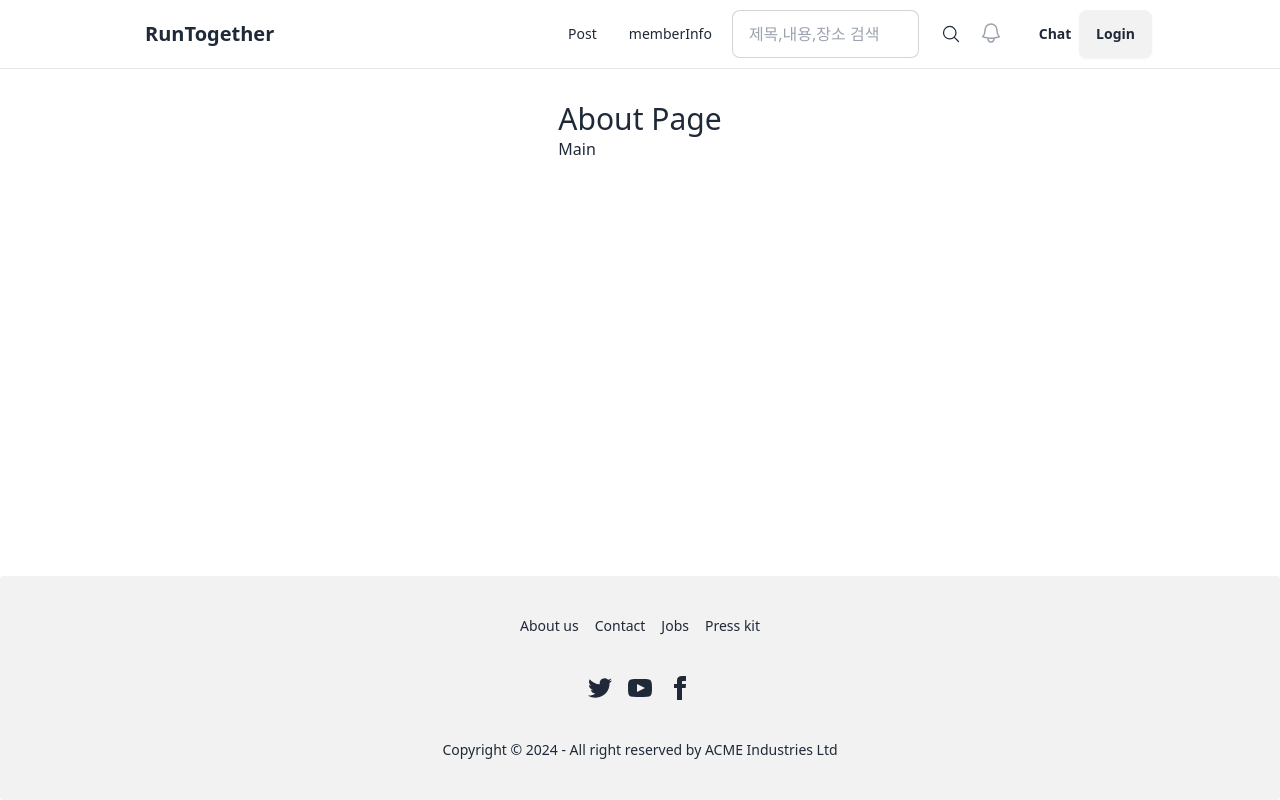
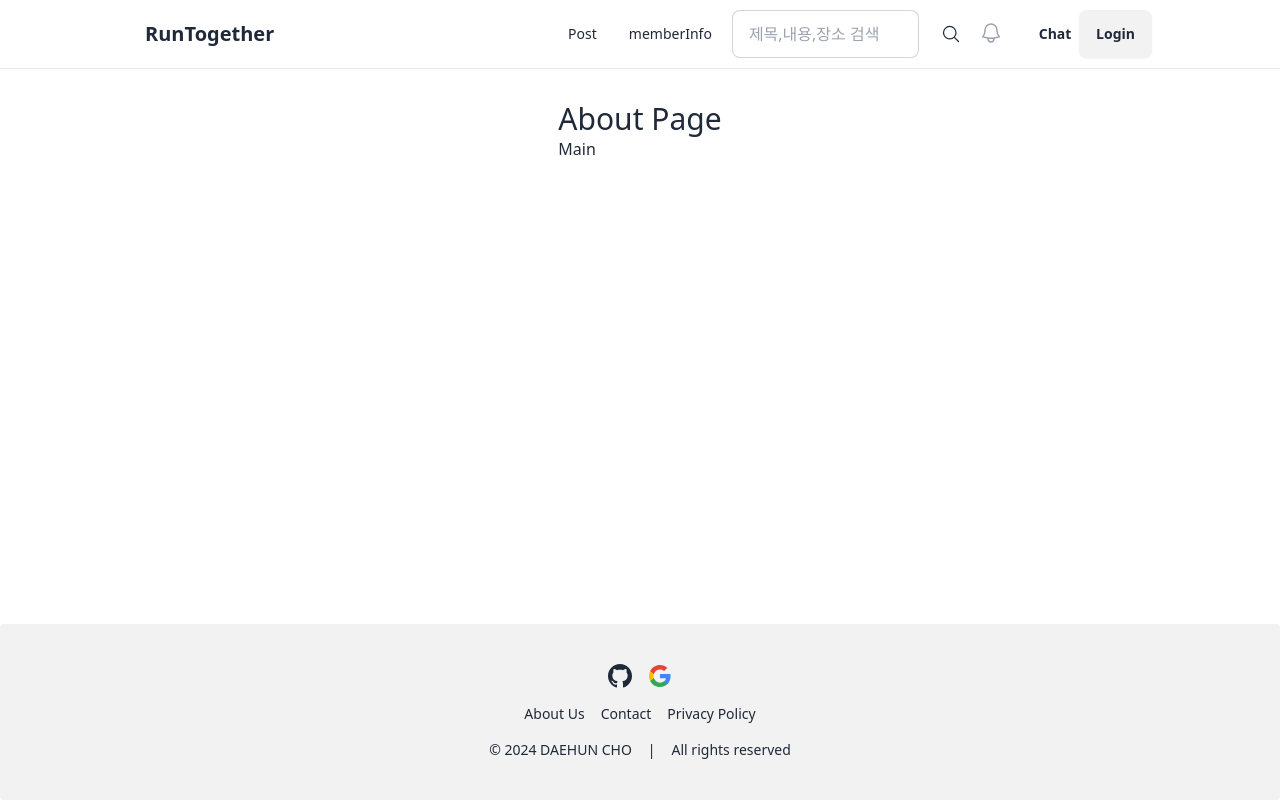
Before and after one commit to CHOHUNE/TOGERUN_FRONT, a React (Create React App) app: page /about in a window 1280 px wide. Built offline with nearby package versions, Linux system fonts and the light colour scheme.

Commit message:
refactor : 푸터 수정

```diff
--- a/src/component/common/Footer.js
+++ b/src/component/common/Footer.js
@@ -1,49 +1,38 @@
 import React from 'react';
 
-function Footer(props) {
+function Footer() {
     return (
-        <footer className="footer footer-center p-10 bg-base-200 text-base-content rounded ">
-            <nav className="grid grid-flow-col gap-4">
-                {/* eslint-disable-next-line jsx-a11y/anchor-is-valid */}
-                <a className="link link-hover">About us</a>
-                {/* eslint-disable-next-line jsx-a11y/anchor-is-valid */}
-                <a className="link link-hover">Contact</a>
-                {/* eslint-disable-next-line jsx-a11y/anchor-is-valid */}
-                <a className="link link-hover">Jobs</a>
-                {/* eslint-disable-next-line jsx-a11y/anchor-is-valid */}
-                <a className="link link-hover">Press kit</a>
-            </nav>
-            <nav>
-                <div className="grid grid-flow-col gap-4">
-                    {/* eslint-disable-next-line jsx-a11y/anchor-is-valid */}
-                    <a>
-                        <svg xmlns="http://www.w3.org/2000/svg" width="24" height="24" viewBox="0 0 24 24"
-                             className="fill-current">
-                            <path
-                                d="M24 4.557c-.883.392-1.832.656-2.828.775 1.017-.609 1.798-1.574 2.165-2.724-.951.564-2.005.974-3.127 1.195-.897-.957-2.178-1.555-3.594-1.555-3.179 0-5.515 2.966-4.797 6.045-4.091-.205-7.719-2.165-10.148-5.144-1.29 2.213-.669 5.108 1.523 6.574-.806-.026-1.566-.247-2.229-.616-.054 2.281 1.581 4.415 3.949 4.89-.693.188-1.452.232-2.224.084.626 1.956 2.444 3.379 4.6 3.419-2.07 1.623-4.678 2.348-7.29 2.04 2.179 1.397 4.768 2.212 7.548 2.212 9.142 0 14.307-7.721 13.995-14.646.962-.695 1.797-1.562 2.457-2.549z"></path>
+        <footer className="footer footer-center p-10 bg-base-200 text-base-content rounded">
+            <div className="grid grid-flow-row gap-4">
+                <nav className="grid grid-flow-col gap-4">
+                    <a href="https://github.com/CHOHUNE" target="_blank" rel="noopener noreferrer" className="tooltip" data-tip="GitHub">
+                        <svg xmlns="http://www.w3.org/2000/svg" width="24" height="24" viewBox="0 0 24 24" className="fill-current">
+                            <path d="M12 0c-6.626 0-12 5.373-12 12 0 5.302 3.438 9.8 8.207 11.387.599.111.793-.261.793-.577v-2.234c-3.338.726-4.033-1.416-4.033-1.416-.546-1.387-1.333-1.756-1.333-1.756-1.089-.745.083-.729.083-.729 1.205.084 1.839 1.237 1.839 1.237 1.07 1.834 2.807 1.304 3.492.997.107-.775.418-1.305.762-1.604-2.665-.305-5.467-1.334-5.467-5.931 0-1.311.469-2.381 1.236-3.221-.124-.303-.535-1.524.117-3.176 0 0 1.008-.322 3.301 1.23.957-.266 1.983-.399 3.003-.404 1.02.005 2.047.138 3.006.404 2.291-1.552 3.297-1.23 3.297-1.23.653 1.653.242 2.874.118 3.176.77.84 1.235 1.911 1.235 3.221 0 4.609-2.807 5.624-5.479 5.921.43.372.823 1.102.823 2.222v3.293c0 .319.192.694.801.576 4.765-1.589 8.199-6.086 8.199-11.386 0-6.627-5.373-12-12-12z"/>
                         </svg>
                     </a>
-                    {/* eslint-disable-next-line jsx-a11y/anchor-is-valid */}
-                    <a>
-                        <svg xmlns="http://www.w3.org/2000/svg" width="24" height="24" viewBox="0 0 24 24"
-                             className="fill-current">
-                            <path
-                                d="M19.615 3.184c-3.604-.246-11.631-.245-15.23 0-3.897.266-4.356 2.62-4.385 8.816.029 6.185.484 8.549 4.385 8.816 3.6.245 11.626.246 15.23 0 3.897-.266 4.356-2.62 4.385-8.816-.029-6.185-.484-8.549-4.385-8.816zm-10.615 12.816v-8l8 3.993-8 4.007z"></path>
+                    <a href="mailto:yuureru@gmail.com" className="tooltip" data-tip="Email">
+                        <svg xmlns="http://www.w3.org/2000/svg" width="24" height="24" viewBox="0 0 24 24" className="fill-current">
+                            <path d="M22.56 12.25c0-.78-.07-1.53-.2-2.25H12v4.26h5.92c-.26 1.37-1.04 2.53-2.21 3.31v2.77h3.57c2.08-1.92 3.28-4.74 3.28-8.09z" fill="#4285F4"/>
+                            <path d="M12 23c2.97 0 5.46-.98 7.28-2.66l-3.57-2.77c-.98.66-2.23 1.06-3.71 1.06-2.86 0-5.29-1.93-6.16-4.53H2.18v2.84C3.99 20.53 7.7 23 12 23z" fill="#34A853"/>
+                            <path d="M5.84 14.09c-.22-.66-.35-1.36-.35-2.09s.13-1.43.35-2.09V7.07H2.18C1.43 8.55 1 10.22 1 12s.43 3.45 1.18 4.93l2.85-2.22.81-.62z" fill="#FBBC05"/>
+                            <path d="M12 5.38c1.62 0 3.06.56 4.21 1.64l3.15-3.15C17.45 2.09 14.97 1 12 1 7.7 1 3.99 3.47 2.18 7.07l3.66 2.84c.87-2.6 3.3-4.53 6.16-4.53z" fill="#EA4335"/>
+                            <path d="M1 1h22v22H1z" fill="none"/>
                         </svg>
                     </a>
-                    {/* eslint-disable-next-line jsx-a11y/anchor-is-valid */}
-                    <a>
-                        <svg xmlns="http://www.w3.org/2000/svg" width="24" height="24" viewBox="0 0 24 24"
-                             className="fill-current">
-                            <path
-                                d="M9 8h-3v4h3v12h5v-12h3.642l.358-4h-4v-1.667c0-.955.192-1.333 1.115-1.333h2.885v-5h-3.808c-3.596 0-5.192 1.583-5.192 4.615v3.385z"></path>
-                        </svg>
-                    </a>
-                </div>
-            </nav>
-            <aside>
-                <p>Copyright © 2024 - All right reserved by ACME Industries Ltd</p>
-            </aside>
+                </nav>
+                <nav className="grid grid-flow-col gap-4">
+                    <a href="#" className="link link-hover">About Us</a>
+                    <a href="#" className="link link-hover">Contact</a>
+                    <a href="#" className="link link-hover">Privacy Policy</a>
+                </nav>
+                <nav>
+                    <div className="grid grid-flow-col gap-4">
+                        <p>© 2024 DAEHUN CHO</p>
+                        <p>|</p>
+                        <p>All rights reserved</p>
+                    </div>
+                </nav>
+            </div>
         </footer>
     );
 }
```
